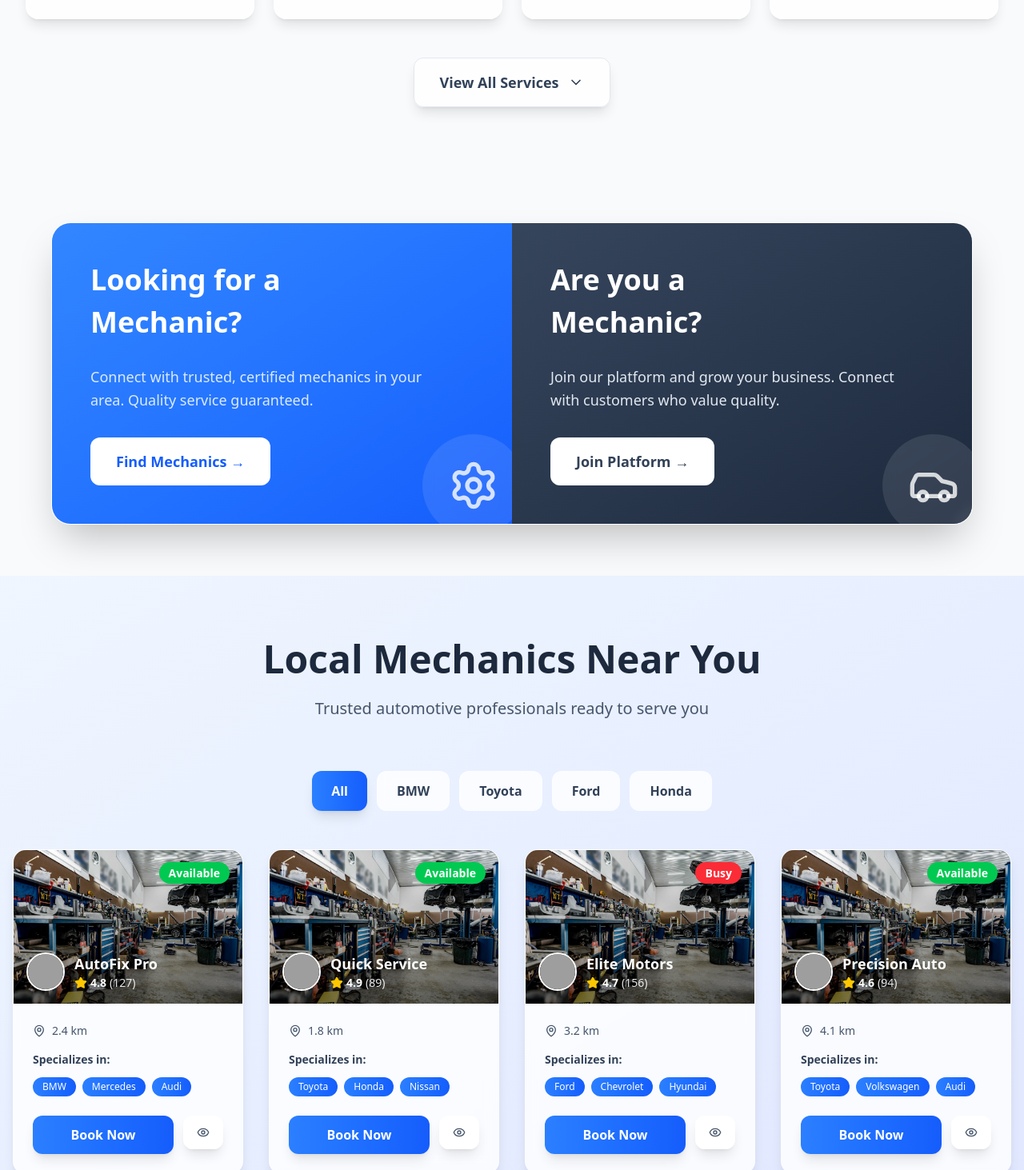
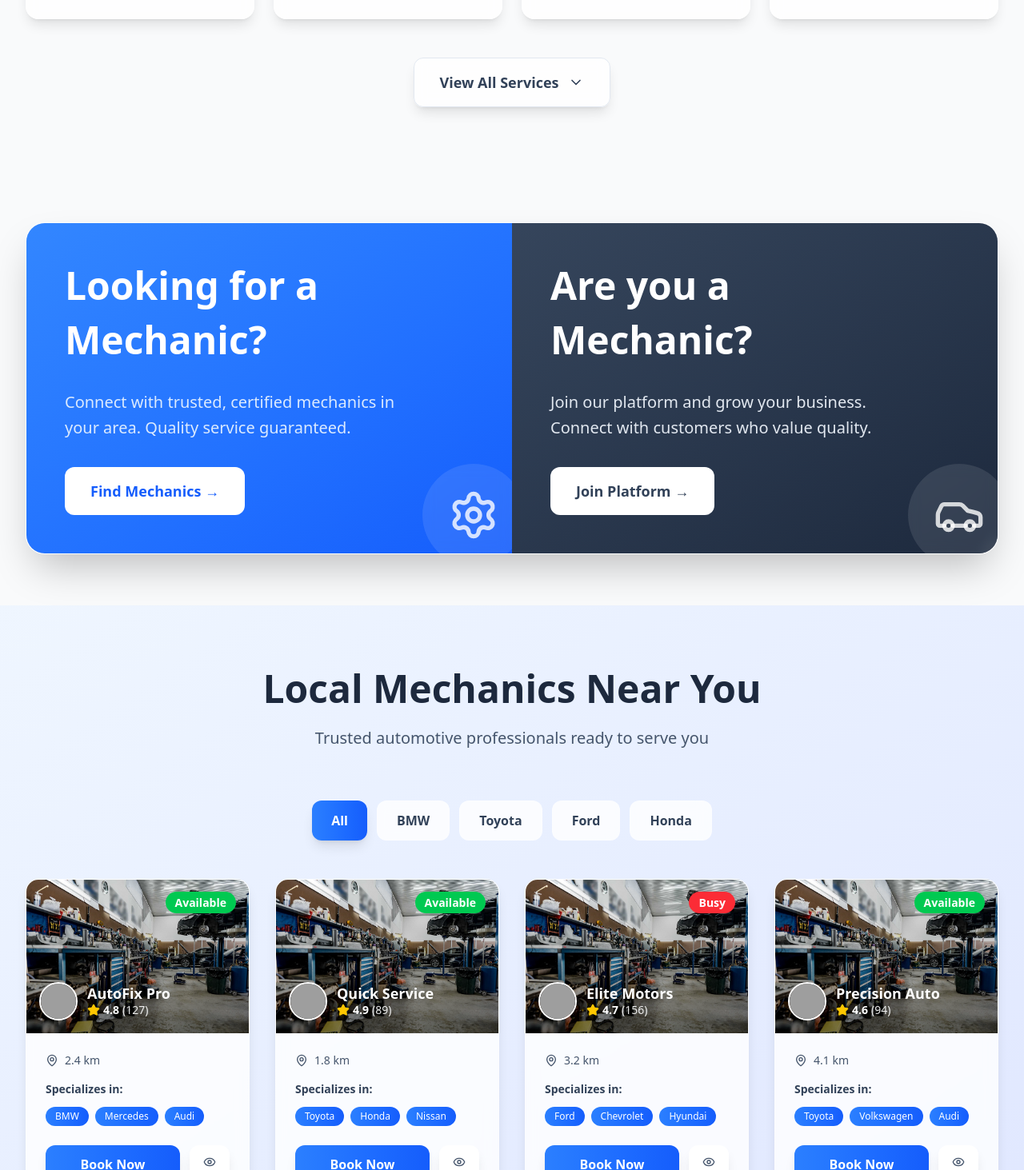
Before and after one commit to pedropkmmt/Mechanic-Finder, a React (Vite) app in the folder mechanic-finder/: page / in a window 1280 px wide. Shown: the part 1337-2800 px from the top of the page at 80% size. Built offline with nearby package versions, Linux system fonts and the light colour scheme; grey boxes are pictures that could not be loaded.

Commit message:
responsive design fixes on footer, mechanicservicecard,needsomehelp,serachedmechanic,, whychooseus

```diff
--- a/mechanic-finder/src/components/MechanicServiceCard.jsx
+++ b/mechanic-finder/src/components/MechanicServiceCard.jsx
@@ -1,67 +1,62 @@
 import React from 'react';
 import { Settings, Car } from 'lucide-react';
-import { Link, useNavigate } from 'react-router-dom'
 
 const MechanicServiceCards = () => {
   return (
-    <section className="py-16 px-4">
-      <div className="max-w-6xl mx-auto">
-        <div className="bg-white/80 backdrop-blur-sm shadow-2xl rounded-3xl overflow-hidden border border-white/20">
+    <section className="py-8 sm:py-12 md:py-16 px-4 sm:px-6 lg:px-8">
+      <div className="max-w-7xl mx-auto">
+        <div className="bg-white/80 backdrop-blur-sm shadow-2xl rounded-2xl sm:rounded-3xl overflow-hidden border border-white/20">
           <div className="grid grid-cols-1 lg:grid-cols-2">
 
             {/* Looking for Mechanic Section */}
-            <div className="bg-gradient-to-br from-blue-500 to-blue-600 p-8 lg:p-12 relative overflow-hidden">
+            <div className="bg-gradient-to-br from-blue-500 to-blue-600 p-6 sm:p-8 md:p-10 lg:p-12 relative overflow-hidden">
               <div className="absolute inset-0 bg-gradient-to-br from-blue-400/20 to-transparent"></div>
               <div className="relative z-10">
-                <div className="mb-8">
-                  <h2 className="text-3xl lg:text-4xl font-bold text-white mb-2 leading-tight">
+                <div className="mb-6 sm:mb-8">
+                  <h2 className="text-2xl sm:text-3xl lg:text-4xl xl:text-5xl font-bold text-white mb-2 leading-tight">
                     Looking for a
                   </h2>
-                  <h2 className="text-3xl lg:text-4xl font-bold text-white mb-6 leading-tight">
+                  <h2 className="text-2xl sm:text-3xl lg:text-4xl xl:text-5xl font-bold text-white mb-4 sm:mb-6 leading-tight">
                     Mechanic?
                   </h2>
                 </div>
 
-                <p className="text-blue-100 text-lg mb-8 leading-relaxed max-w-md">
+                <p className="text-blue-100 text-base sm:text-lg md:text-xl mb-6 sm:mb-8 leading-relaxed max-w-md">
                   Connect with trusted, certified mechanics in your area. Quality service guaranteed.
                 </p>
-                <Link to="/map">
-                <button className="bg-white text-blue-600 hover:bg-blue-50 font-bold py-4 px-8 rounded-xl transition-all duration-300 text-lg hover:shadow-xl transform hover:scale-105">
+
+                <button className="bg-white text-blue-600 hover:bg-blue-50 font-bold py-3 px-6 sm:py-4 sm:px-8 rounded-xl transition-all duration-300 text-base sm:text-lg hover:shadow-xl transform hover:scale-105 w-full sm:w-auto">
                   Find Mechanics →
                 </button>
-                </Link>
               </div>
-
-              <div className="absolute -bottom-4 -right-4 w-32 h-32 bg-white/10 rounded-full flex items-center justify-center backdrop-blur-sm">
-                <Settings className="w-16 h-16 text-white/80" />
+              <div className="absolute -bottom-4 -right-4 w-24 h-24 sm:w-28 sm:h-28 md:w-32 md:h-32 bg-white/10 rounded-full items-center justify-center backdrop-blur-sm hidden sm:flex">
+                <Settings className="w-12 h-12 sm:w-14 sm:h-14 md:w-16 md:h-16 text-white/80" />
               </div>
             </div>
 
             {/* Are you a Mechanic Section */}
-            <div className="bg-gradient-to-br from-slate-700 to-slate-800 p-8 lg:p-12 relative overflow-hidden">
+            <div className="bg-gradient-to-br from-slate-700 to-slate-800 p-6 sm:p-8 md:p-10 lg:p-12 relative overflow-hidden">
               <div className="absolute inset-0 bg-gradient-to-br from-slate-600/20 to-transparent"></div>
               <div className="relative z-10">
-                <div className="mb-8">
-                  <h2 className="text-3xl lg:text-4xl font-bold text-white mb-2 leading-tight">
+                <div className="mb-6 sm:mb-8">
+                  <h2 className="text-2xl sm:text-3xl lg:text-4xl xl:text-5xl font-bold text-white mb-2 leading-tight">
                     Are you a
                   </h2>
-                  <h2 className="text-3xl lg:text-4xl font-bold text-white mb-6 leading-tight">
+                  <h2 className="text-2xl sm:text-3xl lg:text-4xl xl:text-5xl font-bold text-white mb-4 sm:mb-6 leading-tight">
                     Mechanic?
                   </h2>
                 </div>
 
-                <p className="text-slate-200 text-lg mb-8 leading-relaxed max-w-md">
+                <p className="text-slate-200 text-base sm:text-lg md:text-xl mb-6 sm:mb-8 leading-relaxed max-w-md">
                   Join our platform and grow your business. Connect with customers who value quality.
                 </p>
-                <Link to="/auth">
-                <button className="bg-white text-slate-700 hover:bg-slate-50 font-bold py-4 px-8 rounded-xl transition-all duration-300 text-lg hover:shadow-xl transform hover:scale-105">
+
+                <button className="bg-white text-slate-700 hover:bg-slate-50 font-bold py-3 px-6 sm:py-4 sm:px-8 rounded-xl transition-all duration-300 text-base sm:text-lg hover:shadow-xl transform hover:scale-105 w-full sm:w-auto">
                   Join Platform →
                 </button>
-                </Link>
               </div>
-
-              <div className="absolute -bottom-4 -right-4 w-32 h-32 bg-white/10 rounded-full flex items-center justify-center backdrop-blur-sm">
-                <Car className="w-16 h-16 text-white/80" />
+              <div className="absolute -bottom-4 -right-4 w-24 h-24 sm:w-28 sm:h-28 md:w-32 md:h-32 bg-white/10 rounded-full items-center justify-center backdrop-blur-sm hidden sm:flex">
+                <Car className="w-12 h-12 sm:w-14 sm:h-14 md:w-16 md:h-16 text-white/80" />
               </div>
             </div>
           </div>
--- a/mechanic-finder/src/components/Navbar.jsx
+++ b/mechanic-finder/src/components/Navbar.jsx
@@ -19,10 +19,7 @@
             <div className="flex items-center gap-6">
               <div className="flex-shrink-0">
                 <div className="flex items-center gap-3">
-                  <div className="w-10 h-10 bg-gradient-to-br from-blue-500 to-blue-600 rounded-xl flex items-center justify-center shadow-lg">
-                    <Wrench className="w-5 h-5 text-white" />
-                  </div>
-                  <h1 className="text-xl font-bold text-slate-800">MechanicFinder</h1>
+                  {/*Logo*/}
                 </div>
               </div>
               <div className="hidden sm:flex items-center gap-2 text-sm text-slate-600">
--- a/mechanic-finder/src/components/SearchedMechanics.jsx
+++ b/mechanic-finder/src/components/SearchedMechanics.jsx
@@ -5,7 +5,6 @@
   MapPin,
   Eye
 } from 'lucide-react';
-import BusinessListing from './BusinessListing';
 import { Link, useNavigate } from 'react-router-dom'
 
 const SearchedMechanics = () => {
@@ -79,24 +78,25 @@
 
   return (
     <div className="min-h-screen bg-gradient-to-br from-blue-50 to-indigo-100">
-      <section className="py-20 px-4">
+      <section className="py-8 sm:py-12 md:py-16 lg:py-20 px-4 sm:px-6 lg:px-8">
         <div className="max-w-7xl mx-auto">
-          <div className="text-center mb-16">
-            <h2 className="text-4xl lg:text-5xl font-bold text-slate-800 mb-6">
+          {/* Header  */}
+          <div className="text-center mb-8 sm:mb-12 md:mb-16">
+            <h2 className="text-2xl sm:text-3xl md:text-4xl lg:text-5xl font-bold text-slate-800 mb-3 sm:mb-4 md:mb-6 px-4">
               Local Mechanics Near You
             </h2>
-            <p className="text-xl text-slate-600 max-w-2xl mx-auto">
+            <p className="text-base sm:text-lg md:text-xl text-slate-600 max-w-2xl mx-auto px-4">
               Trusted automotive professionals ready to serve you
             </p>
           </div>
 
-          {/* Filters */}
-          <div className="flex flex-wrap justify-center gap-3 mb-12">
+          {/* Filters  */}
+          <div className="flex flex-wrap justify-center gap-2 sm:gap-3 mb-8 sm:mb-10 md:mb-12 px-2">
             {filters.map((filter) => (
               <button
                 key={filter}
                 onClick={() => setActiveFilter(filter)}
-                className={`px-6 py-3 rounded-xl font-semibold transition-all duration-300 ${
+                className={`px-3 sm:px-4 md:px-6 py-2 sm:py-2.5 md:py-3 rounded-lg sm:rounded-xl font-medium sm:font-semibold text-sm sm:text-base transition-all duration-300 ${
                   activeFilter === filter
                     ? 'bg-gradient-to-r from-blue-500 to-blue-600 text-white shadow-lg'
                     : 'bg-white/80 backdrop-blur-sm text-slate-700 border border-white/20 hover:bg-white hover:border-blue-300 hover:shadow-lg'
@@ -107,20 +107,22 @@
             ))}
           </div>
 
-          {/* Mechanics Grid */}
-          <div className="grid grid-cols-1 md:grid-cols-2 lg:grid-cols-3 xl:grid-cols-4 gap-8">
+          {/* Mechanics Grid  */}
+          <div className="grid grid-cols-1 sm:grid-cols-2 lg:grid-cols-3 xl:grid-cols-4 gap-4 sm:gap-6 md:gap-8">
             {filteredMechanics.map((mechanic) => (
-              <div key={mechanic.id} className="bg-white/80 backdrop-blur-sm rounded-2xl shadow-lg hover:shadow-2xl transition-all duration-300 overflow-hidden border border-white/20 hover:-translate-y-2">
+              <div key={mechanic.id} className="bg-white/80 backdrop-blur-sm rounded-xl sm:rounded-2xl shadow-lg hover:shadow-2xl transition-all duration-300 overflow-hidden border border-white/20 hover:-translate-y-1 sm:hover:-translate-y-2">
                 {/* Shop Image */}
-                <div className="relative h-48 overflow-hidden">
+                <div className="relative h-36 sm:h-40 md:h-48 overflow-hidden">
                   <img
                     src={mechanic.image}
                     alt={mechanic.name}
                     className="w-full h-full object-cover transition-transform duration-300 hover:scale-105"
                   />
                   <div className="absolute inset-0 bg-gradient-to-t from-black/50 to-transparent"></div>
-                  <div className="absolute top-4 right-4">
-                    <span className={`px-3 py-1 rounded-full text-sm font-bold ${
+
+                  {/* Availability Badge  */}
+                  <div className="absolute top-2 sm:top-4 right-2 sm:right-4">
+                    <span className={`px-2 sm:px-3 py-1 rounded-full text-xs sm:text-sm font-bold ${
                       mechanic.available
                         ? 'bg-green-500 text-white'
                         : 'bg-red-500 text-white'
@@ -129,54 +131,58 @@
                     </span>
                   </div>
 
-                  {/* Mechanic Profile Picture */}
-                  <div className="absolute bottom-4 left-4 flex items-center gap-3">
+                  {/* Mechanic Profile Picture  */}
+                  <div className="absolute bottom-2 sm:bottom-4 left-2 sm:left-4 flex items-center gap-2 sm:gap-3">
                     <img
                       src={mechanic.mechanic_image}
                       alt={`${mechanic.name} mechanic`}
-                      className="w-12 h-12 rounded-full border-2 border-white shadow-lg object-cover"
+                      className="w-8 sm:w-10 md:w-12 h-8 sm:h-10 md:h-12 rounded-full border-2 border-white shadow-lg object-cover"
                     />
                     <div className="text-white">
-                      <h3 className="text-lg font-bold drop-shadow-lg">
+                      <h3 className="text-sm sm:text-base md:text-lg font-bold drop-shadow-lg leading-tight">
                         {mechanic.name}
                       </h3>
                       <div className="flex items-center gap-1">
-                        <Star className="w-4 h-4 text-yellow-400 fill-yellow-400" />
-                        <span className="text-sm font-semibold">{mechanic.rating}</span>
-                        <span className="text-sm opacity-90">({mechanic.reviews})</span>
+                        <Star className="w-3 sm:w-4 h-3 sm:h-4 text-yellow-400 fill-yellow-400" />
+                        <span className="text-xs sm:text-sm font-semibold">{mechanic.rating}</span>
+                        <span className="text-xs sm:text-sm opacity-90">({mechanic.reviews})</span>
                       </div>
                     </div>
                   </div>
                 </div>
 
-                {/* Content */}
-                <div className="p-6">
-                  <div className="flex items-center gap-2 text-slate-600 text-sm mb-4">
-                    <MapPin className="w-4 h-4" />
+                {/* Content  */}
+                <div className="p-4 sm:p-5 md:p-6">
+                  {/* Distance  */}
+                  <div className="flex items-center gap-2 text-slate-600 text-xs sm:text-sm mb-3 sm:mb-4">
+                    <MapPin className="w-3 sm:w-4 h-3 sm:h-4" />
                     <span>{mechanic.distance}</span>
                   </div>
 
-                  {/* Specialties */}
-                  <div className="mb-6">
-                    <p className="text-sm font-semibold text-slate-700 mb-3">Specializes in:</p>
-                    <div className="flex flex-wrap gap-2">
+                  {/* Specialties  */}
+                  <div className="mb-4 sm:mb-5 md:mb-6">
+                    <p className="text-xs sm:text-sm font-semibold text-slate-700 mb-2 sm:mb-3">Specializes in:</p>
+                    <div className="flex flex-wrap gap-1 sm:gap-2">
                       {mechanic.specialties.map((specialty, i) => (
-                        <span key={i} className="bg-gradient-to-r from-blue-500 to-blue-600 text-white text-xs px-3 py-1 rounded-full font-medium">
+                        <span key={i} className="bg-gradient-to-r from-blue-500 to-blue-600 text-white text-xs px-2 sm:px-3 py-1 rounded-full font-medium">
                           {specialty}
                         </span>
                       ))}
                     </div>
                   </div>
-                  <div className="flex gap-3">
+
+                  {/* Action Buttons  */}
+                  <div className="flex gap-2 sm:gap-3">
                     <button
                       onClick={() => handleBookNow(mechanic)}
-                      className="flex-1 bg-gradient-to-r from-blue-500 to-blue-600 hover:from-blue-600 hover:to-blue-700 text-white font-semibold py-3 px-4 rounded-xl transition-all duration-300 shadow-lg hover:shadow-xl"
+                      className="flex-1 bg-gradient-to-r from-blue-500 to-blue-600 hover:from-blue-600 hover:to-blue-700 text-white font-medium sm:font-semibold py-2 sm:py-2.5 md:py-3 px-3 sm:px-4 rounded-lg sm:rounded-xl text-sm sm:text-base transition-all duration-300 shadow-lg hover:shadow-xl"
                     >
                       Book Now
                     </button>
-                    <Link to="/details"><button className="flex items-center gap-2 bg-white/80 backdrop-blur-sm hover:bg-white border border-white/20 hover:border-blue-300 px-4 py-3 rounded-xl transition-all duration-300 shadow-lg hover:shadow-xl">
-                      <Eye className="w-4 h-4 text-slate-600" />
-                    </button>
+                    <Link to="/details">
+                      <button className="flex items-center justify-center gap-2 bg-white/80 backdrop-blur-sm hover:bg-white border border-white/20 hover:border-blue-300 px-3 sm:px-4 py-2 sm:py-2.5 md:py-3 rounded-lg sm:rounded-xl transition-all duration-300 shadow-lg hover:shadow-xl">
+                        <Eye className="w-3 sm:w-4 h-3 sm:h-4 text-slate-600" />
+                      </button>
                     </Link>
                   </div>
                 </div>
@@ -186,12 +192,12 @@
 
           {/* No results message */}
           {filteredMechanics.length === 0 && (
-            <div className="text-center py-16">
-              <div className="bg-white/80 backdrop-blur-sm rounded-2xl p-8 shadow-lg border border-white/20 max-w-md mx-auto">
-                <p className="text-slate-600 text-lg">No mechanics found for the selected filter.</p>
+            <div className="text-center py-8 sm:py-12 md:py-16">
+              <div className="bg-white/80 backdrop-blur-sm rounded-xl sm:rounded-2xl p-6 sm:p-8 shadow-lg border border-white/20 max-w-md mx-auto">
+                <p className="text-slate-600 text-base sm:text-lg mb-4">No mechanics found for the selected filter.</p>
                 <button
                   onClick={() => setActiveFilter('All')}
-                  className="mt-4 bg-gradient-to-r from-blue-500 to-blue-600 text-white px-6 py-2 rounded-xl hover:shadow-lg transition-all duration-300"
+                  className="bg-gradient-to-r from-blue-500 to-blue-600 text-white px-4 sm:px-6 py-2 sm:py-2.5 rounded-lg sm:rounded-xl hover:shadow-lg transition-all duration-300 text-sm sm:text-base"
                 >
                   Show All Mechanics
                 </button>
@@ -203,10 +209,45 @@
 
       {/* Business Listing Popup */}
       {selectedMechanic && (
-        <BusinessListing
-          mechanic={selectedMechanic}
-          onClose={handleClosePopup}
-        />
+        <div className="fixed inset-0 bg-black/50 backdrop-blur-sm z-50 flex items-center justify-center p-4">
+          <div className="bg-white rounded-xl sm:rounded-2xl p-4 sm:p-6 max-w-md w-full max-h-[80vh] overflow-y-auto">
+            <div className="flex items-center justify-between mb-4">
+              <h3 className="text-lg sm:text-xl font-bold text-slate-800">Book {selectedMechanic.name}</h3>
+              <button
+                onClick={handleClosePopup}
+                className="text-slate-500 hover:text-slate-700 text-xl sm:text-2xl"
+              >
+                ×
+              </button>
+            </div>
+            <div className="space-y-4">
+              <div className="flex items-center gap-3">
+                <img
+                  src={selectedMechanic.mechanic_image}
+                  alt={selectedMechanic.name}
+                  className="w-12 sm:w-16 h-12 sm:h-16 rounded-full object-cover"
+                />
+                <div>
+                  <h4 className="font-semibold text-slate-800">{selectedMechanic.name}</h4>
+                  <div className="flex items-center gap-1 text-sm">
+                    <Star className="w-4 h-4 text-yellow-400 fill-yellow-400" />
+                    <span>{selectedMechanic.rating}</span>
+                    <span className="text-slate-600">({selectedMechanic.reviews} reviews)</span>
+                  </div>
+                </div>
+              </div>
+              <div className="text-center">
+                <p className="text-slate-600 mb-4">This is a demo. Booking functionality would be implemented here.</p>
+                <button
+                  onClick={handleClosePopup}
+                  className="bg-gradient-to-r from-blue-500 to-blue-600 text-white px-6 py-2 rounded-lg hover:shadow-lg transition-all duration-300"
+                >
+                  Close
+                </button>
+              </div>
+            </div>
+          </div>
+        </div>
       )}
     </div>
   );
```
Also changed, not shown: mechanic-finder/src/components/Footer.jsx (+4 -5 lines), mechanic-finder/src/components/NeedSomeHelp.jsx (+22 -21 lines), mechanic-finder/src/components/WhyChooseUs.jsx (+16 -15 lines).
